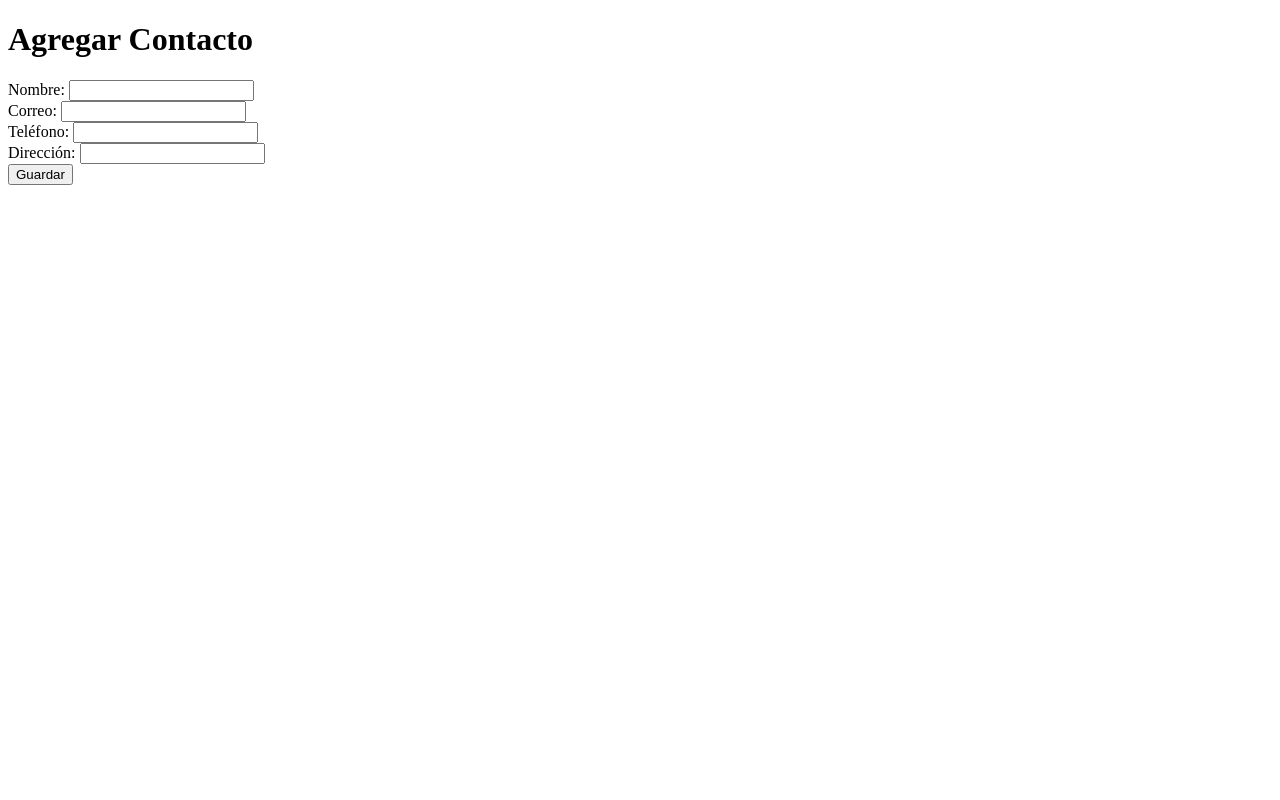
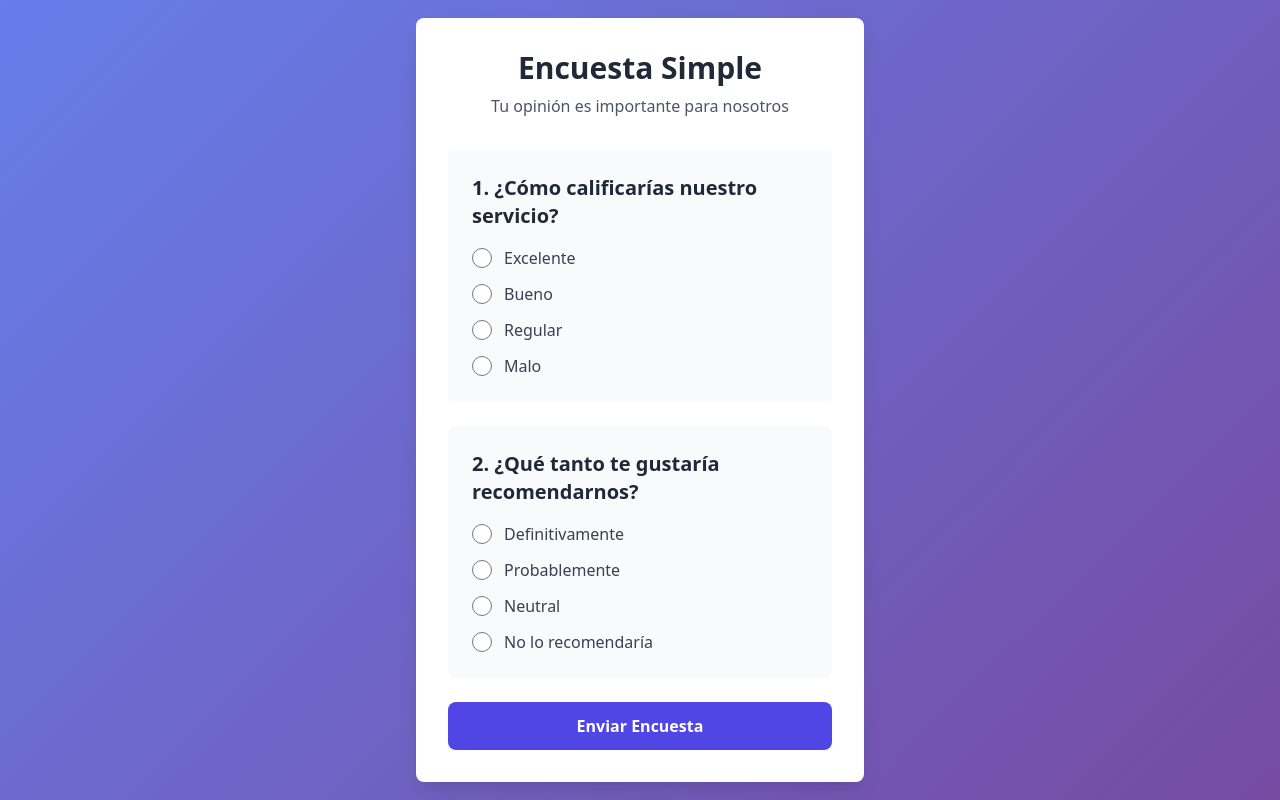
Before and after one commit to neodat1/prueba, a plain HTML site: page index.html in a window 1280 px wide. Drawn offline with nearby package versions, Linux system fonts and the light colour scheme.

Commit message:
Update index.html

```diff
--- a/index.html
+++ b/index.html
@@ -2,48 +2,126 @@
 <html lang="es">
 <head>
     <meta charset="UTF-8">
-    <title>Agenda de Contactos</title>
+    <meta name="viewport" content="width=device-width, initial-scale=1.0">
+    <title>Encuesta Simple</title>
+    <script src="https://cdn.tailwindcss.com"></script>
+    <style>
+        .bg-survey {
+            background: linear-gradient(135deg, #667eea 0%, #764ba2 100%);
+        }
+        .card {
+            box-shadow: 0 10px 25px -5px rgba(0, 0, 0, 0.1), 0 10px 10px -5px rgba(0, 0, 0, 0.04);
+        }
+        .question-card {
+            transition: all 0.3s ease;
+        }
+        .question-card:hover {
+            transform: translateY(-5px);
+        }
+        .submit-btn {
+            transition: all 0.3s ease;
+        }
+        .submit-btn:hover {
+            transform: translateY(-2px);
+            box-shadow: 0 20px 25px -5px rgba(0, 0, 0, 0.1), 0 10px 10px -5px rgba(0, 0, 0, 0.04);
+        }
+    </style>
 </head>
-<body>
-    <h1>Agregar Contacto</h1>
-    <form id="contactoForm">
-        <label>Nombre: <input type="text" id="nombre" required></label><br>
-        <label>Correo: <input type="email" id="correo" required></label><br>
-        <label>Teléfono: <input type="text" id="telefono" required></label><br>
-        <label>Dirección: <input type="text" id="direccion" required></label><br>
-        <button type="submit">Guardar</button>
-    </form>
-    <div id="resultado"></div>
+<body class="bg-survey min-h-screen flex items-center justify-center p-4">
+    <div class="w-full max-w-md">
+        <div class="bg-white rounded-lg card p-8">
+            <div class="text-center mb-8">
+                <h1 class="text-3xl font-bold text-gray-800 mb-2">Encuesta Simple</h1>
+                <p class="text-gray-600">Tu opinión es importante para nosotros</p>
+            </div>
+
+            <form id="surveyForm" class="space-y-6">
+                <!-- Pregunta 1 -->
+                <div class="question-card bg-gray-50 rounded-lg p-6">
+                    <h2 class="text-xl font-semibold text-gray-800 mb-4">1. ¿Cómo calificarías nuestro servicio?</h2>
+                    <div class="space-y-3">
+                        <label class="flex items-center space-x-3">
+                            <input type="radio" name="serviceRating" value="excelente" class="h-5 w-5 text-indigo-600">
+                            <span class="text-gray-700">Excelente</span>
+                        </label>
+                        <label class="flex items-center space-x-3">
+                            <input type="radio" name="serviceRating" value="bueno" class="h-5 w-5 text-indigo-600">
+                            <span class="text-gray-700">Bueno</span>
+                        </label>
+                        <label class="flex items-center space-x-3">
+                            <input type="radio" name="serviceRating" value="regular" class="h-5 w-5 text-indigo-600">
+                            <span class="text-gray-700">Regular</span>
+                        </label>
+                        <label class="flex items-center space-x-3">
+                            <input type="radio" name="serviceRating" value="malo" class="h-5 w-5 text-indigo-600">
+                            <span class="text-gray-700">Malo</span>
+                        </label>
+                    </div>
+                </div>
+
+                <!-- Pregunta 2 -->
+                <div class="question-card bg-gray-50 rounded-lg p-6">
+                    <h2 class="text-xl font-semibold text-gray-800 mb-4">2. ¿Qué tanto te gustaría recomendarnos?</h2>
+                    <div class="space-y-3">
+                        <label class="flex items-center space-x-3">
+                            <input type="radio" name="recommendation" value="definitivamente" class="h-5 w-5 text-indigo-600">
+                            <span class="text-gray-700">Definitivamente</span>
+                        </label>
+                        <label class="flex items-center space-x-3">
+                            <input type="radio" name="recommendation" value="probablemente" class="h-5 w-5 text-indigo-600">
+                            <span class="text-gray-700">Probablemente</span>
+                        </label>
+                        <label class="flex items-center space-x-3">
+                            <input type="radio" name="recommendation" value="neutral" class="h-5 w-5 text-indigo-600">
+                            <span class="text-gray-700">Neutral</span>
+                        </label>
+                        <label class="flex items-center space-x-3">
+                            <input type="radio" name="recommendation" value="no" class="h-5 w-5 text-indigo-600">
+                            <span class="text-gray-700">No lo recomendaría</span>
+                        </label>
+                    </div>
+                </div>
+
+                <button type="submit" class="submit-btn w-full bg-indigo-600 hover:bg-indigo-700 text-white font-bold py-3 px-4 rounded-lg">
+                    Enviar Encuesta
+                </button>
+            </form>
+        </div>
+    </div>
 
     <script>
-        document.getElementById('contactoForm').addEventListener('submit', async function(e) {
+        document.getElementById('surveyForm').addEventListener('submit', async function(e) {
             e.preventDefault();
 
-            const datos = {
-                nombre: document.getElementById('nombre').value,
-                correo: document.getElementById('correo').value,
-                telefono: document.getElementById('telefono').value,
-                direccion: document.getElementById('direccion').value
+            const formData = {
+                serviceRating: document.querySelector('input[name="serviceRating"]:checked')?.value,
+                recommendation: document.querySelector('input[name="recommendation"]:checked')?.value,
+                timestamp: new Date().toISOString()
             };
 
-            // Cambie la URL por la de su backend real (debe estar accesible públicamente para funcionar en GitHub Pages)
-            const url = "http://localhost:3000/contactos";
+            if (!formData.serviceRating || !formData.recommendation) {
+                alert('Por favor responde ambas preguntas');
+                return;
+            }
 
             try {
-                const resp = await fetch(url, {
+                const response = await fetch('http://localhost:3000/api/survey', {
                     method: 'POST',
-                    headers: { 'Content-Type': 'application/json' },
-                    body: JSON.stringify(datos)
+                    headers: {
+                        'Content-Type': 'application/json',
+                    },
+                    body: JSON.stringify(formData)
                 });
 
-                if (resp.ok) {
-                    document.getElementById('resultado').innerText = "Contacto guardado correctamente.";
-                    document.getElementById('contactoForm').reset();
+                if (response.ok) {
+                    alert('¡Gracias por completar nuestra encuesta!');
+                    this.reset();
                 } else {
-                    document.getElementById('resultado').innerText = "Error al guardar.";
+                    throw new Error('Error al enviar la encuesta');
                 }
-            } catch (err) {
-                document.getElementById('resultado').innerText = "Error de conexión.";
+            } catch (error) {
+                console.error('Error:', error);
+                alert('Hubo un problema al enviar la encuesta. Por favor intenta nuevamente.');
             }
         });
     </script>
```
